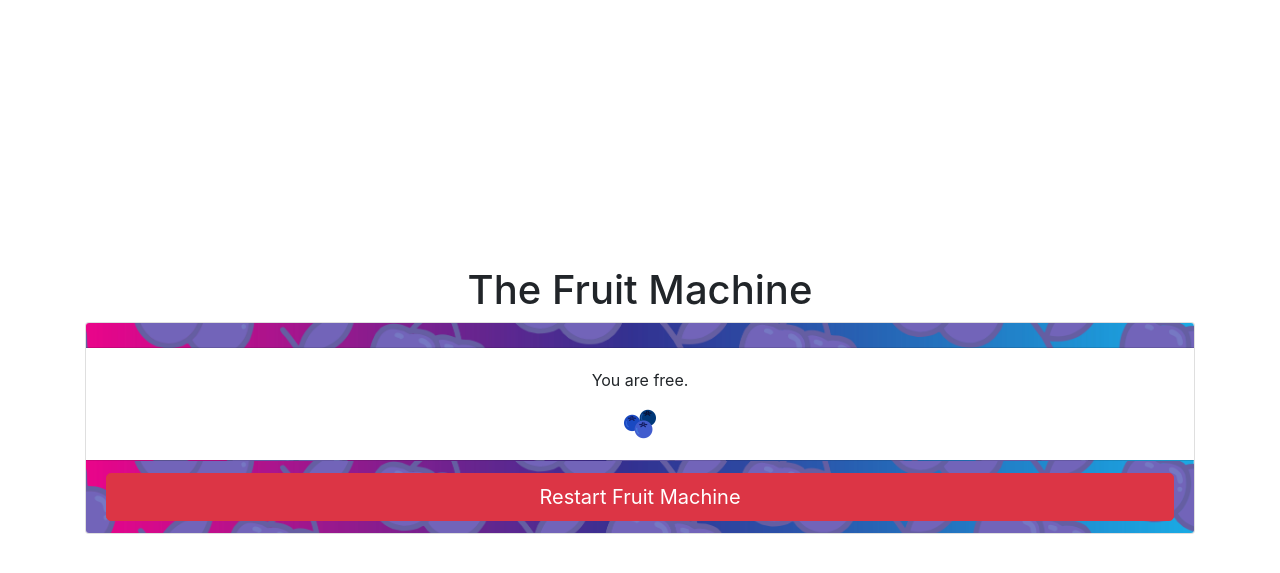
After one commit to Fruit-Machine/fruitmachine-webapp, a Flask app: page /free in a window 1280 px wide. The commit adds this page. Shown: the top 573 px of the page. Run offline with Flask 2, Linux system fonts and the light colour scheme; some libraries are stand-ins or nearby versions.

Commit message:
Add 'free' page and mechanisms around it

```diff
--- a/app.py
+++ b/app.py
@@ -101,9 +101,26 @@ def verdict(user_id):
     fm.set_light(user['colour_xyb'])
     return render_template('verdict.html', user=user)
 
-@app.route('/debrief')
-def debrief():
-    return render_template('debrief.html')
+@app.route('/debrief/<user_id>')
+def debrief(user_id):
+    return render_template('debrief.html', user_id=user_id)
+
+# Final route. Clear the user's data.
+@app.route('/free', methods=['POST', 'GET'])
+def free():
+    if request.form.get('id'):
+        fm.delete_user(request.form.get('id'))
+    fm.set_white()
+    # Produce a random fruit icon
+    available_fruits = ['apple', 'avocado', 'banana', 'blueberries',
+            'cherry', 'coconut', 'grapes', 'lemon', 'lime',
+            'orange1', 'orange', 'pineapple', 'raspberry',
+            'strawberry', 'watermelon']
+    import random
+    random.shuffle(available_fruits)
+    fruit = available_fruits[0]
+    image_url = url_for('static', filename='img/' + fruit + '.png')
+    return render_template('free.html', img_url=image_url)
 
 # When we run this script directly, start a server
 if __name__ == '__main__':
--- a/fruit_machine.py
+++ b/fruit_machine.py
@@ -13,7 +13,7 @@ Functions dealing with connecting to and communicating with the Hue bridge
 '''
 from phue import Bridge
 # Set this to False to run the app without Hue support
-with_hue = True
+with_hue = False
 # IP address of the Hue bridge
 bridge_ip = '192.168.1.2'
 lamp_name = 'Gayness Lamp'
@@ -39,6 +39,14 @@ def set_light(xyb):
     if not with_hue:
         return
     b.set_light(lamp_name, {'on': True, 'xy': xyb[0:2], 'effect': 'none', 'bri': int((xyb[2]/256)*255)})
+
+'''
+Set our bulb to a neutral white
+'''
+def set_white():
+    if not with_hue:
+        return
+    b.set_light(lamp_name, {'on': True, 'ct': 500, 'effect': 'none', 'bri': 127})
 
 '''
 Trigger the "colorloop" effect of the light
@@ -104,6 +112,17 @@ def evaluate_user(user_id):
     # Hack a different colour:
     user['colour_xyb'] = colour.hack_xyb(hexr, hexg, hexb)
     return user
+
+# Delete all traces of a user from our directories
+def delete_user(user_id):
+    # Delete the user pickle
+    pickle = user_file(user_id)
+    if os.path.exists(pickle):
+        os.remove(pickle)
+    # Delete the user portrait
+    import glob
+    for portrait in glob.glob(app_directory + '/static/portraits/' + user_id + '.*'):
+        os.remove(portrait)
 
 # Given an ID, return a string path for the corresponding pickle file
 def user_file(user_id):
--- a/static/css/de.css
+++ b/static/css/de.css
@@ -21,3 +21,15 @@ h1 {
 	color: #fcd204;
 	font-weight: bold;
 }
+
+.side-portrait {
+   height: 250px;
+   width: 50%;
+   object-fit: contain;
+}
+
+.inline-icon {
+	height: 2rem;
+	width: 2rem;
+	object-fit: contain;
+}
--- a/templates/debrief.html
+++ b/templates/debrief.html
@@ -9,5 +9,8 @@ Fruit Machine is all about.
 </p>
 {% endblock %}
 {% block footer %}
-{% include 'reset.html' %}
+<form method="post" action="/free">
+	<input type="hidden" name="id" value="{{ user_id }}"/>
+	<button type="submit" class="btn btn-success btn-lg btn-block">Your results are ready</button>
+</form>
 {% endblock %}
--- /dev/null
+++ b/templates/free.html
@@ -0,0 +1,10 @@
+{% extends "base.html" %}
+{% block content %}
+<p>
+You are free.
+</p>
+<img src="{{ img_url }}" class="inline-icon"/>
+{% endblock %}
+{% block footer %}
+{% include 'reset.html' %}
+{% endblock %}
--- a/templates/verdict.html
+++ b/templates/verdict.html
@@ -5,7 +5,7 @@ Survey complete
 {% block content %}
 <div class="row">
 	<div class="col-6">
-		<img src="{{ user['portrait'] }}" style="height: 250px;width: 100%;object-fit: contain;"/>
+		<img src="{{ user['portrait'] }}" class="side-portrait"/>
 	</div>
 	<div class="col-6">
 		<p>Your identity is:</p>
@@ -26,7 +26,7 @@ Survey complete
 </div>
 {% endblock %}
 {% block footer %}
-<form action="/debrief">
+<form action="/debrief/{{ user['id'] }}">
 	<button type="submit" class="btn btn-success btn-lg btn-block">What the hell was that?</button>
 </form>
 {% include 'reset.html' %}
```
